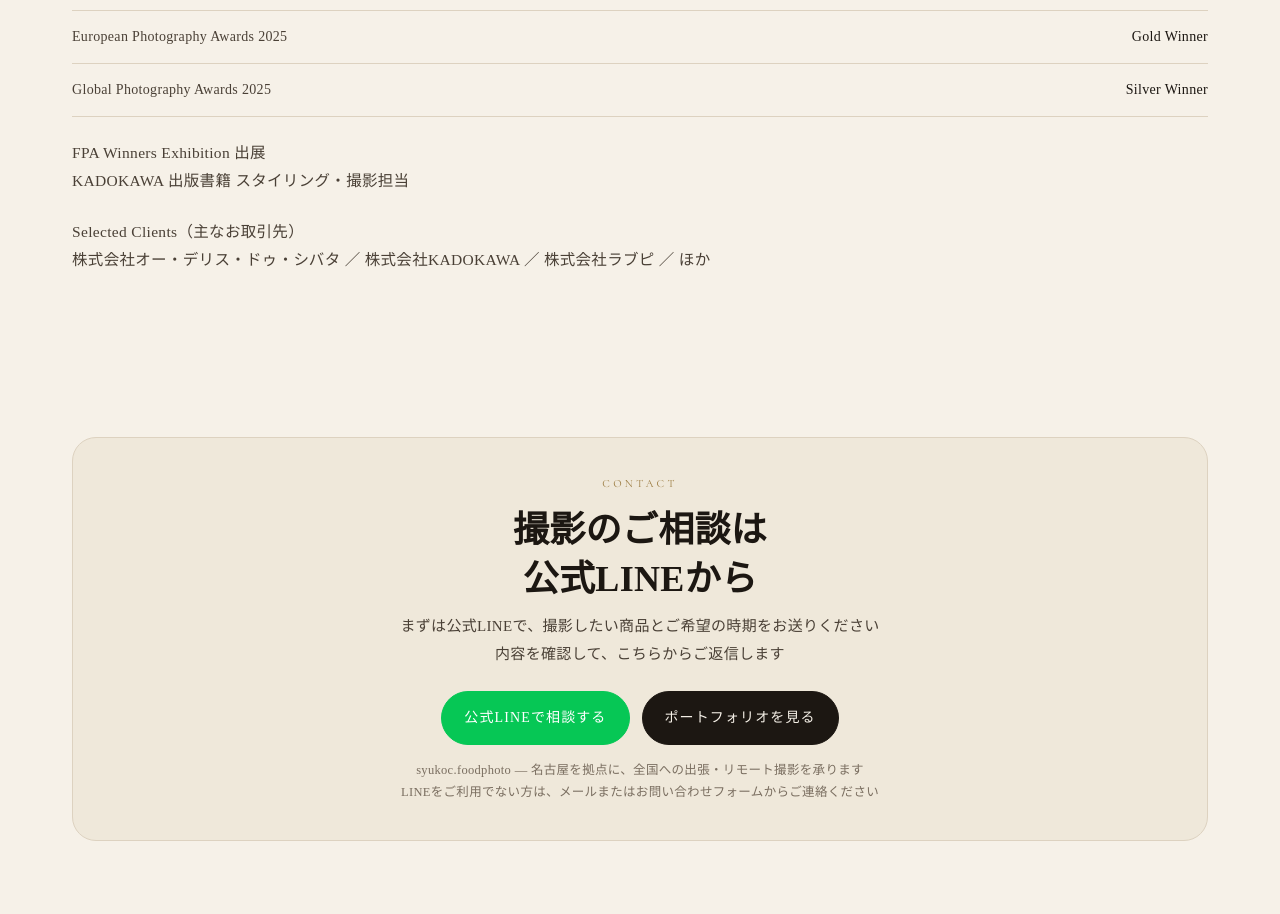
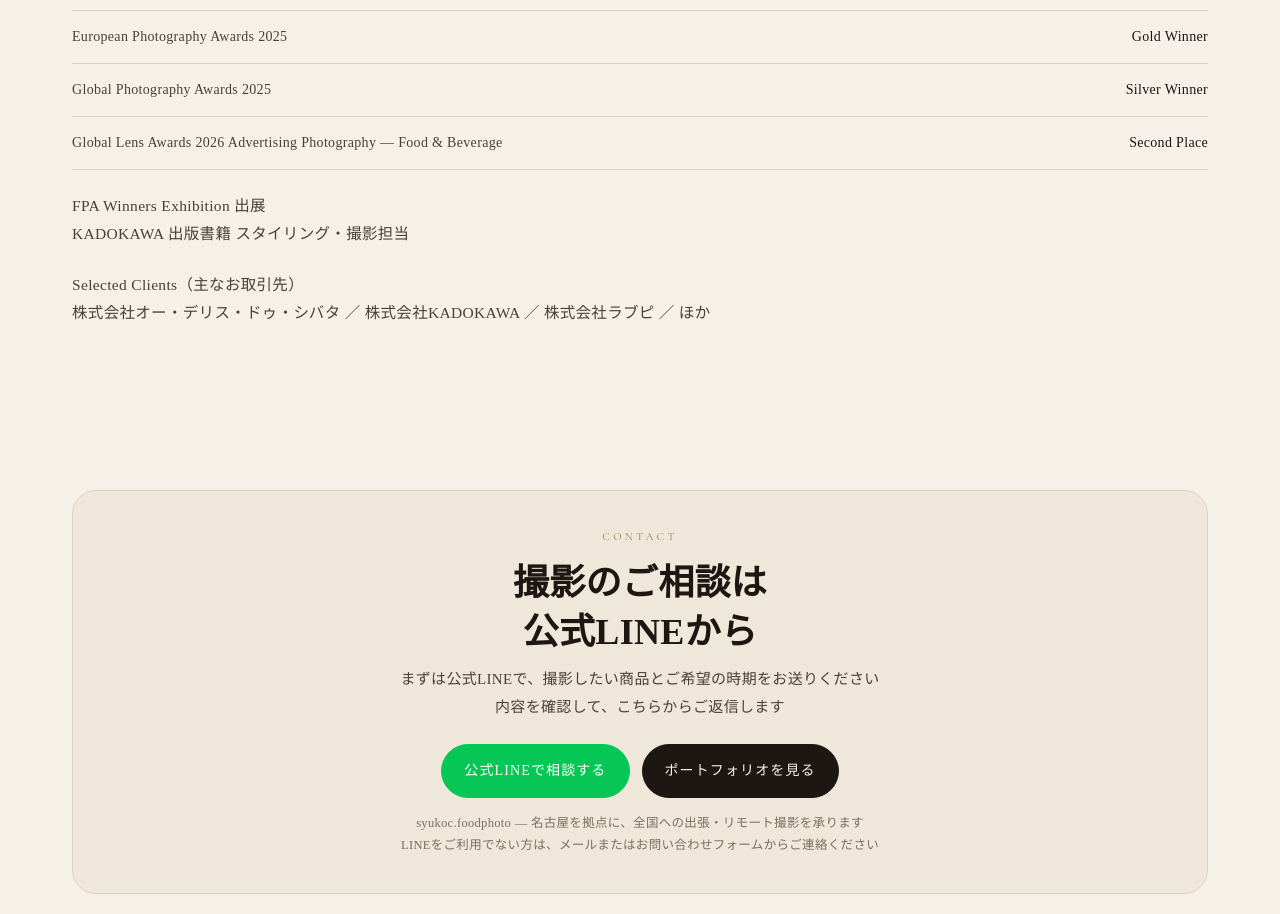
Before and after one commit to syukoc/syukoc-net, a plain HTML site: page who-is-syukoc/index.html in a window 1280 px wide. Shown: the part 1555-2469 px from the top of the page. Drawn offline with nearby package versions, Linux system fonts and the light colour scheme; a web font is replaced by a local one.

Commit message:
Add Global Lens Awards 2026 Second Place to awards lists

```diff
--- a/who-is-syukoc/index.html
+++ b/who-is-syukoc/index.html
@@ -74,6 +74,7 @@
         <li><span>London Photography Awards 2025</span><span>Gold Winner</span></li>
         <li><span>European Photography Awards 2025</span><span>Gold Winner</span></li>
         <li><span>Global Photography Awards 2025</span><span>Silver Winner</span></li>
+        <li><span>Global Lens Awards 2026 Advertising Photography — Food &amp; Beverage</span><span>Second Place</span></li>
       </ul>
       <div class="prose" style="margin-top:22px">
         <p>FPA Winners Exhibition 出展<br>KADOKAWA 出版書籍 スタイリング・撮影担当</p>
```
Also changed, not shown: index.html (+1 -0 lines).
